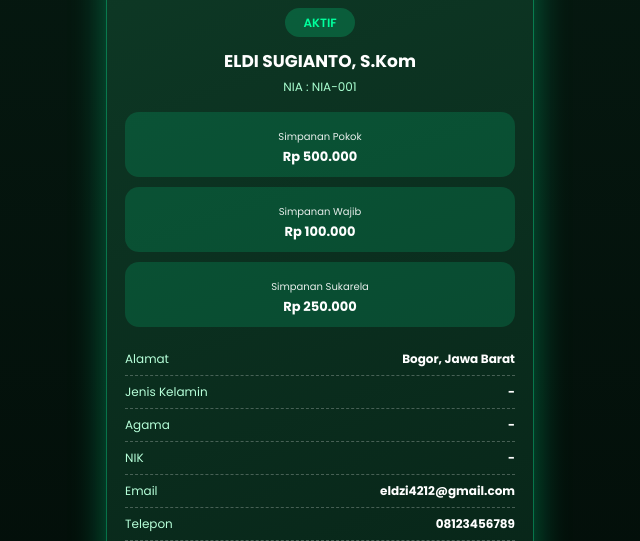
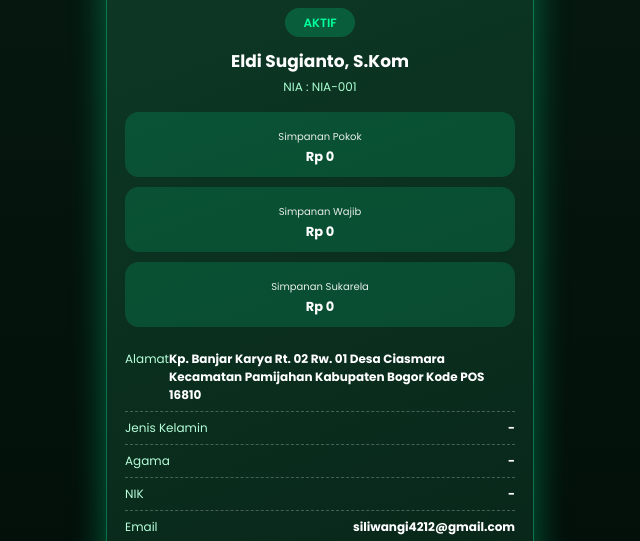
Before and after one commit to Kangeldzi/Kartu-Anggota, a plain HTML site: page kartu-anggota.html in a window 1280 px wide. Shown: the part 258-799 px from the top of the page, without its empty margins (320-960 px from the left). Drawn offline with Linux system fonts and the light colour scheme; no server answers.

Commit message:
Update kartu-anggota.html

```diff
--- a/kartu-anggota.html
+++ b/kartu-anggota.html
@@ -311,18 +311,26 @@
 
   // Data instant untuk loading cepat
   INSTANT_DATA: {
-    'NIA-001': {
-      nama: 'ELDI SUGIANTO, S.Kom',
-      email: 'eldzi4212@gmail.com',
-      status: 'AKTIF',
-      posisi: 'Anggota',
-      simpanan_pokok: 500000,
-      simpanan_wajib: 100000,
-      simpanan_sukarela: 250000,
-      whatsapp: '08123456789',
-      alamat: 'Bogor, Jawa Barat'
-    }
+  'NIA-001': {
+    nama: 'Eldi Sugianto, S.Kom',
+    email: 'siliwangi4212@gmail.com',
+    status: 'AKTIF',
+    posisi: 'Anggota',
+    alamat: 'Kp. Banjar Karya Rt. 02 Rw. 01 Desa Ciasmara Kecamatan Pamijahan Kabupaten Bogor Kode POS 16810',
+    whatsapp: '85218483129',
+    simpanan_pokok: 200000,
+    shu_estimasi: 44000
+  },
+  'NIA-002': {
+    nama: 'M. Taufik Yusuf',
+    email: 'eldisugih@gmail.com',
+    status: 'AKTIF',
+    posisi: 'Anggota',
+    alamat: 'Kp. Sindang Hayu Rt. 03 Rw. 05 Desa Ciasmara Kecamatan Pamijahan Kabupaten Bogor Kode POS 16810',
+    whatsapp: '81284866578',
+    simpanan_pokok: 200000
   }
+}
 };
 
 // =================== GLOBAL VARIABLES ===================
@@ -501,32 +509,41 @@
   }
 }
 
-function updateUI(data) {
+  // Mapping field dari Google Sheets
+  function updateUI(data) {
   if (!data) return;
 
-  // Mapping field dari Google Sheets
+  // MAPPING KHUSUS UNTUK DATA ANDA
   const member = {
     id: data.ID || data.id || currentMemberId,
-    nama: data.Nama || data.nama || data.Nama_Anggota || '-',
+    nama: data.Nama || data.nama || '-',
     email: data.Email || data.email || '-',
     status: data.Status || data.status || 'AKTIF',
-    posisi: data.Posisi || data.posisi || data.Jabatan || 'Anggota',
+    posisi: data.Posisi || data.posisi || 'Anggota',
     alamat: data.Alamat || data.alamat || '-',
-    whatsapp: data.WhatsApp || data.whatsapp || data.Telepon || data.No_Telepon || '-',
-    telepon: data.WhatsApp || data.whatsapp || data.Telepon || data.No_Telepon || '-',
-    jenis_kelamin: data.Jenis_Kelamin || data.jenis_kelamin || data.JK || data.jk || '-',
-    jk: data.Jenis_Kelamin || data.jenis_kelamin || data.JK || data.jk || '-',
+
+    // PERHATIAN: "WhatsApp " (dengan spasi)
+    whatsapp: data['WhatsApp '] || data.WhatsApp || data.whatsapp || '-',
+    telepon: data['WhatsApp '] || data.WhatsApp || data.whatsapp || '-',
+
+    jenis_kelamin: data.Jenis_Kelamin || data.jenis_kelamin || '-',
+    jk: data.Jenis_Kelamin || data.jenis_kelamin || '-',
     agama: data.Agama || data.agama || '-',
     nik: data.NIK || data.nik || '-',
-    tanggal_bergabung: data.Tanggal_Bergabung || data.tanggal_bergabung || data.Tgl_Daftar || '-',
-    tgl_daftar: data.Tanggal_Bergabung || data.tanggal_bergabung || data.Tgl_Daftar || '-',
-    simpanan_pokok: parseFloat(data.Simpanan_Pokok || data.simpanan_pokok || 0),
-    simpanan_wajib: parseFloat(data.Simpanan_Wajib || data.simpanan_wajib || 0),
-    simpanan_sukarela: parseFloat(data.Simpanan_Sukarela || data.simpanan_sukarela || 0),
-    total_pinjaman: parseFloat(data.Total_Pinjaman || data.total_pinjaman || 0),
-    shu_estimasi: parseFloat(data.SHU_Estimasi || data.shu_estimasi || data.SHU || data.shu || 0),
-    shu: parseFloat(data.SHU_Estimasi || data.shu_estimasi || data.SHU || data.shu || 0),
-    foto: data.Foto || data.foto || data.Foto_URL || CONFIG.DEFAULT_PHOTO
+
+    // Tanggal bisa dalam format berbeda
+    tanggal_bergabung: data.Tanggal_Bergabung || data.tanggal_bergabung || '-',
+    tgl_daftar: data.Tanggal_Bergabung || data.tanggal_bergabung || '-',
+
+    // Konversi ke number (handle empty string)
+    simpanan_pokok: parseFloat(data.Simpanan_Pokok) || 0,
+    simpanan_wajib: parseFloat(data.Simpanan_Wajib) || 0,
+    simpanan_sukarela: parseFloat(data.Simpanan_Sukarela) || 0,
+    total_pinjaman: parseFloat(data.Total_Pinjaman) || 0,
+    shu_estimasi: parseFloat(data.SHU_Estimasi) || 0,
+    shu: parseFloat(data.SHU_Estimasi) || 0,
+
+    foto: data.Foto || data.foto || CONFIG.DEFAULT_PHOTO
   };
 
   // Hitung total simpanan
```
